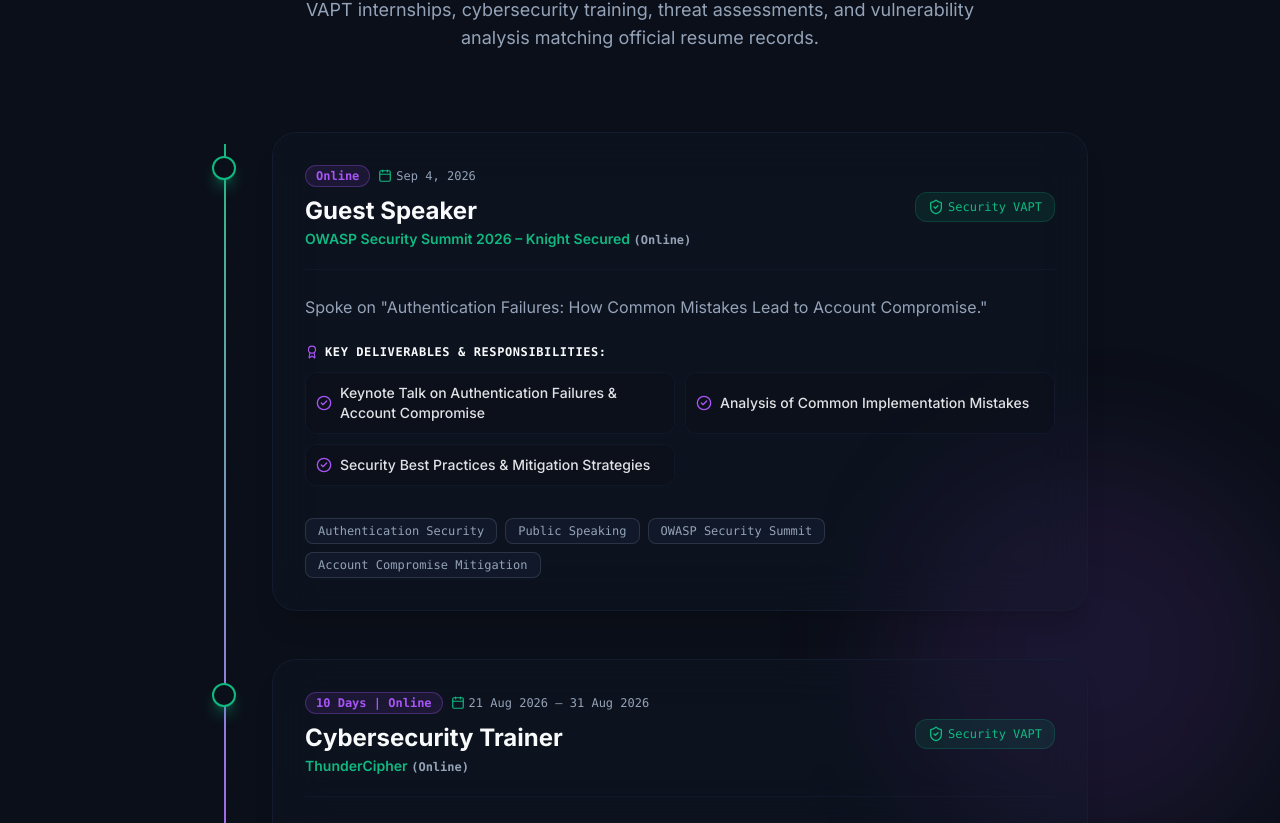
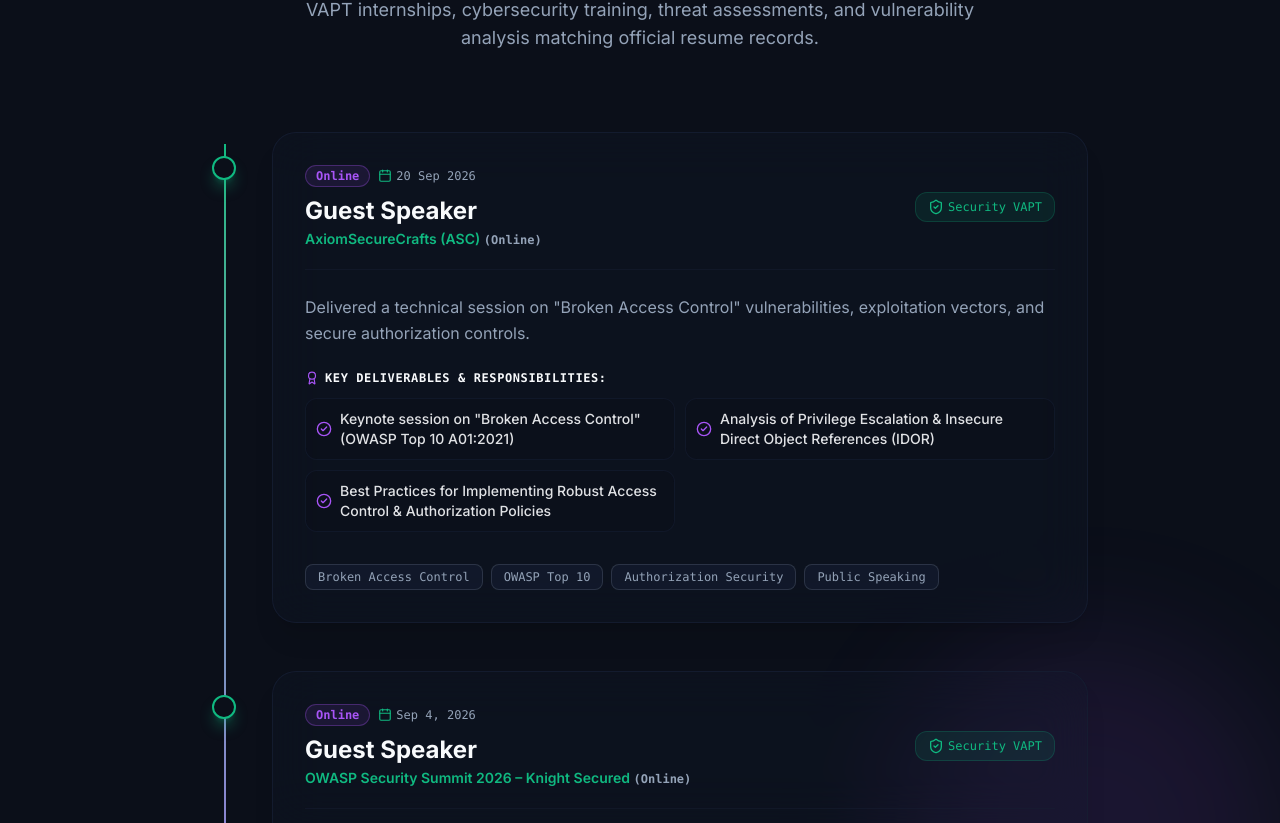
Before and after one commit to ShrutiiiShinde/secure-dev-portfolio, a Next.js app: page / in a window 1280 px wide. Shown: the part 2218-3041 px from the top of the page. Built offline with nearby package versions, Linux system fonts and the light colour scheme.

Commit message:
Add Guest Speaker entry for AxiomSecureCrafts (Broken Access Control)

```diff
--- a/app/resume/page.tsx
+++ b/app/resume/page.tsx
@@ -196,7 +196,7 @@
                 </ul>
               </div>
 
-              {/* Entry 3: Guest Speaker */}
+              {/* Entry 3: Guest Speaker - OWASP */}
               <div className="space-y-2">
                 <div className="flex flex-col sm:flex-row sm:items-center justify-between gap-1">
                   <h4 className="text-lg font-bold text-foreground">
@@ -208,6 +208,21 @@
                 </div>
                 <ul className="list-disc list-inside text-xs sm:text-sm text-muted-foreground space-y-1.5 pt-2">
                   <li>Spoke on &ldquo;Authentication Failures: How Common Mistakes Lead to Account Compromise.&rdquo;</li>
+                </ul>
+              </div>
+
+              {/* Entry 4: Guest Speaker - AxiomSecureCrafts */}
+              <div className="space-y-2">
+                <div className="flex flex-col sm:flex-row sm:items-center justify-between gap-1">
+                  <h4 className="text-lg font-bold text-foreground">
+                    Guest Speaker <span className="text-muted-foreground font-normal">| AxiomSecureCrafts (ASC)</span>
+                  </h4>
+                  <span className="text-xs font-mono text-secondary font-semibold">
+                    20 Sep 2026 | Online
+                  </span>
+                </div>
+                <ul className="list-disc list-inside text-xs sm:text-sm text-muted-foreground space-y-1.5 pt-2">
+                  <li>Spoke on &ldquo;Broken Access Control&rdquo; (OWASP Top 10 A01:2021) focusing on authorization flaws, privilege escalation, and secure remediation.</li>
                 </ul>
               </div>
             </div>
--- a/components/sections/AboutSection.tsx
+++ b/components/sections/AboutSection.tsx
@@ -106,7 +106,7 @@
             </p>
 
             <p>
-              My experience spans hands-on Web Application Vulnerability Assessment & Penetration Testing (VAPT) at Rudra Tech Services, delivering live security training at ThunderCipher, and speaking as a Guest Speaker at OWASP Security Summit 2026.
+              My experience spans hands-on Web Application Vulnerability Assessment & Penetration Testing (VAPT) at Rudra Tech Services, delivering live security training at ThunderCipher, and speaking as a Guest Speaker at AxiomSecureCrafts (ASC) and OWASP Security Summit 2026.
             </p>
 
             <p>
--- a/components/sections/ExperienceSection.tsx
+++ b/components/sections/ExperienceSection.tsx
@@ -6,6 +6,27 @@
 
 // Reusable experience data list matching official PDF resume
 const experiences: Experience[] = [
+  {
+    id: "exp-4",
+    role: "Guest Speaker",
+    company: "AxiomSecureCrafts (ASC)",
+    location: "Online",
+    period: "20 Sep 2026",
+    type: "Online",
+    description:
+      'Delivered a technical session on "Broken Access Control" vulnerabilities, exploitation vectors, and secure authorization controls.',
+    responsibilities: [
+      'Keynote session on "Broken Access Control" (OWASP Top 10 A01:2021)',
+      "Analysis of Privilege Escalation & Insecure Direct Object References (IDOR)",
+      "Best Practices for Implementing Robust Access Control & Authorization Policies",
+    ],
+    skills: [
+      "Broken Access Control",
+      "OWASP Top 10",
+      "Authorization Security",
+      "Public Speaking",
+    ],
+  },
   {
     id: "exp-3",
     role: "Guest Speaker",
```
